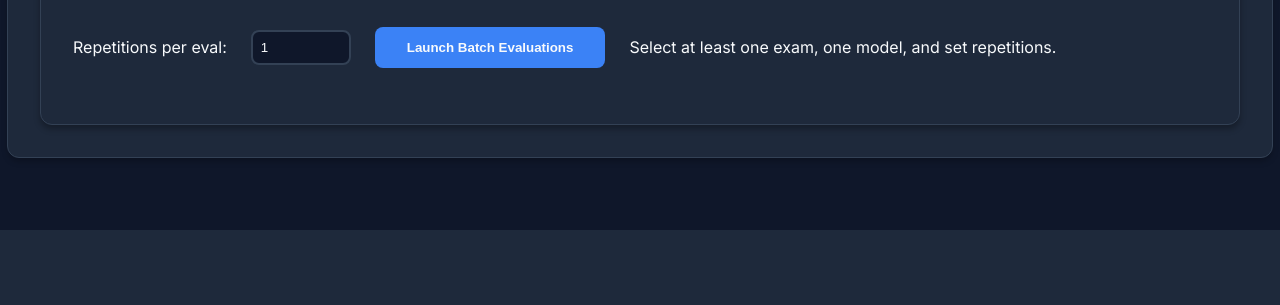
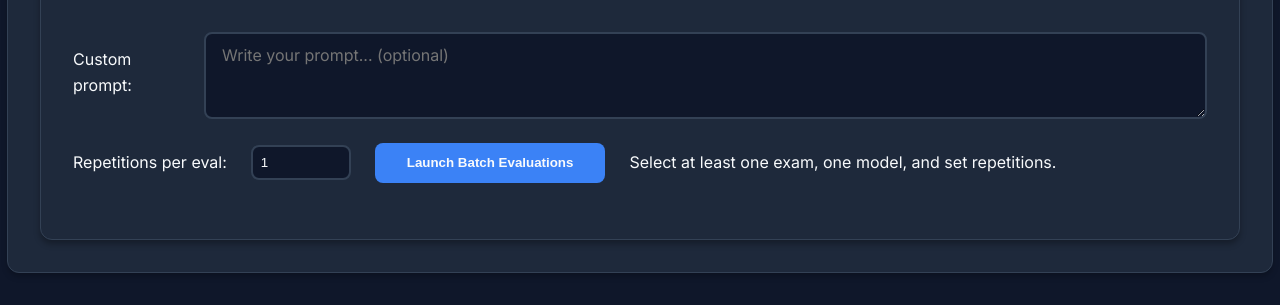
Before and after one commit to victor992992/genaigrader, a Django app: template genaigrader/templates/batch_evaluations.html in a window 1280 px wide. Shown: the part 570-875 px from the top of the page. Before the commit the page ends 800 px from the top, so only its background shows below. Run offline with Django 3.2, Linux system fonts and the light colour scheme; the template is opened without the code that fills it, so the values that code supplies are empty.

Commit message:
Add user prompt to batch evaluations and use a text area for user prompts everywhere

```diff
--- a/genaigrader/templates/batch_evaluations.html
+++ b/genaigrader/templates/batch_evaluations.html
@@ -42,8 +42,12 @@
         </div>
     </div>
     <div class="batch-eval-form-row">
-        <label for="repetitions" class="batch-eval-label" style="margin-bottom:0;">Repetitions per eval:</label>
-        <input type="number" name="repetitions" id="repetitions" min="1" value="1" required style="margin-bottom:0;">
+        <label for="user-prompt">Custom prompt:</label>
+        <textarea id="user-prompt" name="user_prompt" placeholder="Write your prompt... (optional)" class="eval-user-prompt-fullwidth" rows="3"></textarea>
+    </div>
+    <div class="batch-eval-form-row">
+        <label for="repetitions" class="batch-eval-label">Repetitions per eval:</label>
+        <input type="number" name="repetitions" id="repetitions" min="1" value="1" required>
         <button type="submit" class="batch-eval-btn">Launch Batch Evaluations</button>
         <div id="eval-count-indicator" class="batch-eval-count-indicator"></div>
     </div>
--- a/genaigrader/templates/evaluate.html
+++ b/genaigrader/templates/evaluate.html
@@ -36,7 +36,7 @@
     <input type="file" name="file" accept=".txt" required />
 
     <!-- Optional fields -->
-    <input type="text" id="user-prompt" name="user_prompt" placeholder="Write your prompt (optional)..."/>
+    <textarea id="user-prompt" name="user_prompt" placeholder="Write your prompt... (optional)" class="eval-user-prompt-fullwidth" rows="3"></textarea>
     <input type="text" id="user-exam" name="user_exam" placeholder="Exam name (optional)..."/>
 
     <button type="submit">Upload File</button>
--- a/genaigrader/templates/partials/model_select.html
+++ b/genaigrader/templates/partials/model_select.html
@@ -1,3 +1,4 @@
+<div class="form-section">
   <label for="model-select">AI Model:</label>
   <select id="model-select" name="model">
     <optgroup label="Local Models">
@@ -11,3 +12,4 @@
       {% endfor %}
     </optgroup>
   </select>
+</div>
--- a/genaigrader/templates/reevaluate.html
+++ b/genaigrader/templates/reevaluate.html
@@ -27,8 +27,8 @@
 
     <!-- Optional prompt -->
     <div class="form-section">
-      <label for="user-prompt">Custom prompt (optional):</label>
-      <input type="text" id="user-prompt" name="user_prompt" placeholder="Write your prompt..."/>
+      <label for="user-prompt">Custom prompt:</label>
+      <textarea id="user-prompt" name="user_prompt" placeholder="Write your prompt... (optional)" class="eval-user-prompt-fullwidth" rows="3"></textarea>
     </div>
 
     <button type="submit">Reevaluate Exam</button>
--- a/static/css/base.css
+++ b/static/css/base.css
@@ -163,3 +163,16 @@ input, textarea, select {
   padding: 0.5rem;
   border-radius: 4px;
 }
+
+.eval-user-prompt-fullwidth {
+  width: 100%;
+  box-sizing: border-box;
+  padding: 0.7rem 1rem;
+  border: 2px solid var(--border-color);
+  border-radius: 8px;
+  background: var(--background-dark);
+  color: var(--text-color);
+  font-size: 1em;
+  font-family: inherit;
+  margin-top: 0.3rem;
+}
--- a/static/css/batch_evaluations.css
+++ b/static/css/batch_evaluations.css
@@ -245,6 +245,7 @@
   font-weight: 600;
   letter-spacing: 0.5px;
 }
+
 /* Responsive */
 @media (max-width: 768px) {
   .batch-eval-flex {
--- a/static/js/batch_evaluations.js
+++ b/static/js/batch_evaluations.js
@@ -257,6 +257,13 @@ function processBatchEvalChunk(chunk) {
 }
 
 $(document).ready(function () {
+  // Prevent Enter in user prompt textarea from submitting the form
+  $('#user-prompt').on('keydown', function(e) {
+    if (e.key === 'Enter') {
+      e.preventDefault();
+    }
+  });
+
   $("#batch-eval-form").submit(function (event) {
     event.preventDefault(); // Prevent default form submission
 
```
Also changed, not shown: genaigrader/views/batch_evaluations_view.py (+6 -4 lines). Lines whose indentation alone changed are shown as unchanged.
